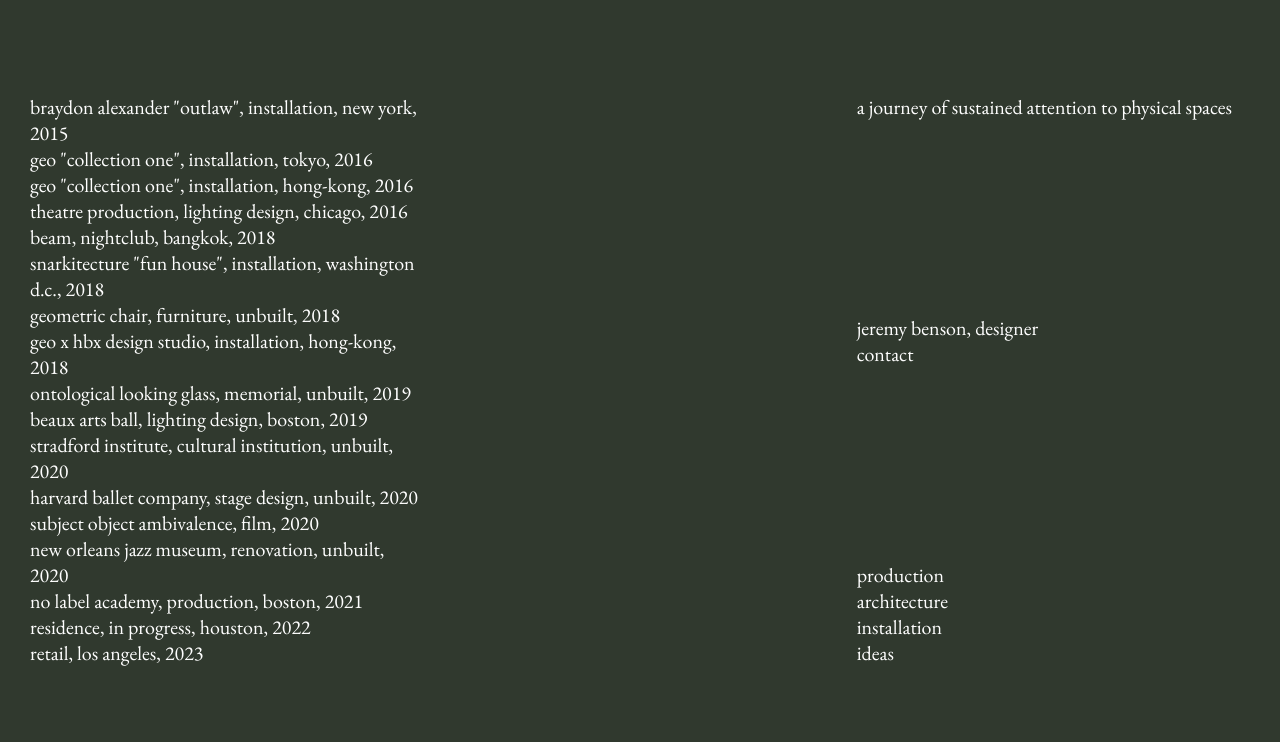
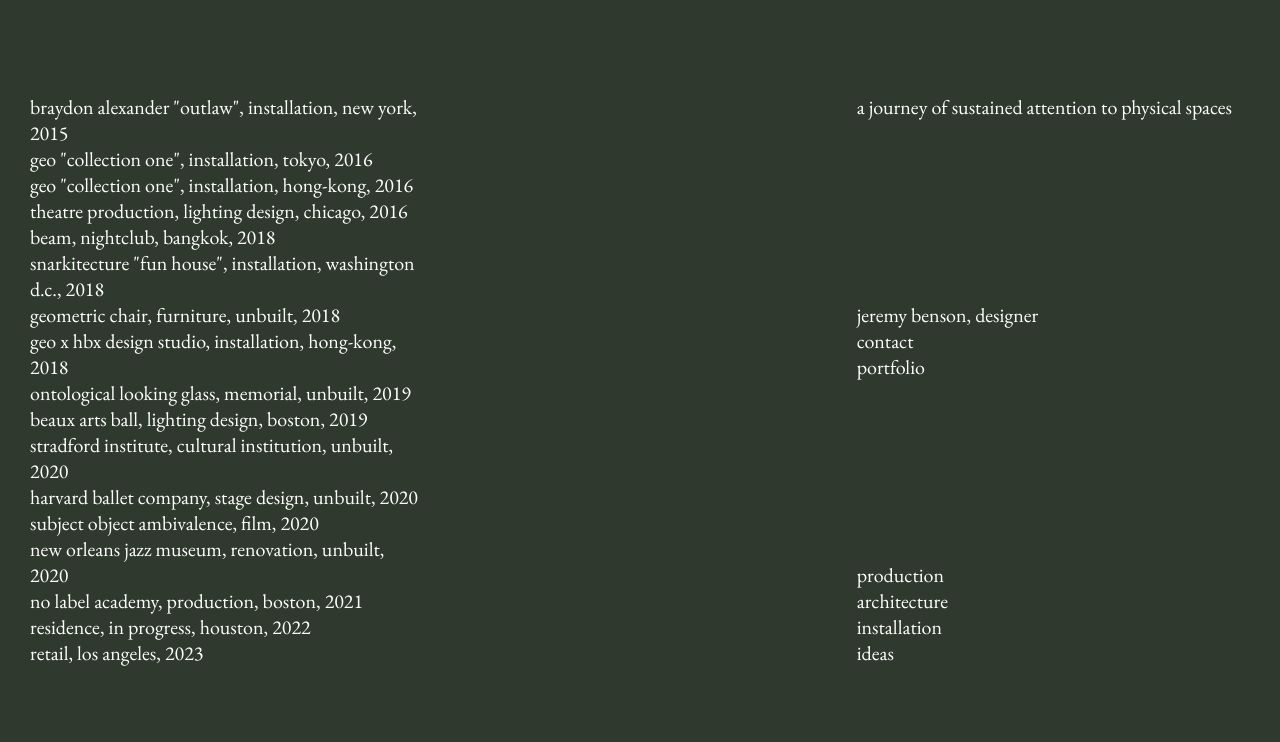
Before and after one commit to jbens/andotherwise, a plain HTML site: page index.html in a window 1280 px wide. Shown: the top 742 px of the page. Drawn offline with nearby package versions, Linux system fonts and the light colour scheme.

Commit message:
added link to portfolio

```diff
--- a/index.html
+++ b/index.html
@@ -122,6 +122,7 @@
         <ul class="right-column-list contact">
           <li>jeremy benson, designer</li>
           <li><a href="mailto:jb@andotherwise.co">contact</a></li>
+          <li><a href="https://drive.google.com/file/d/1XRcEcLAOwZyuIZxVuNjVNnLddw15C9Yd/view?usp=sharing">portfolio</a></li>
         </ul>
         <ul class="right-column-list services bottom">
           <li class="service" data-type="production">production</li>
```
